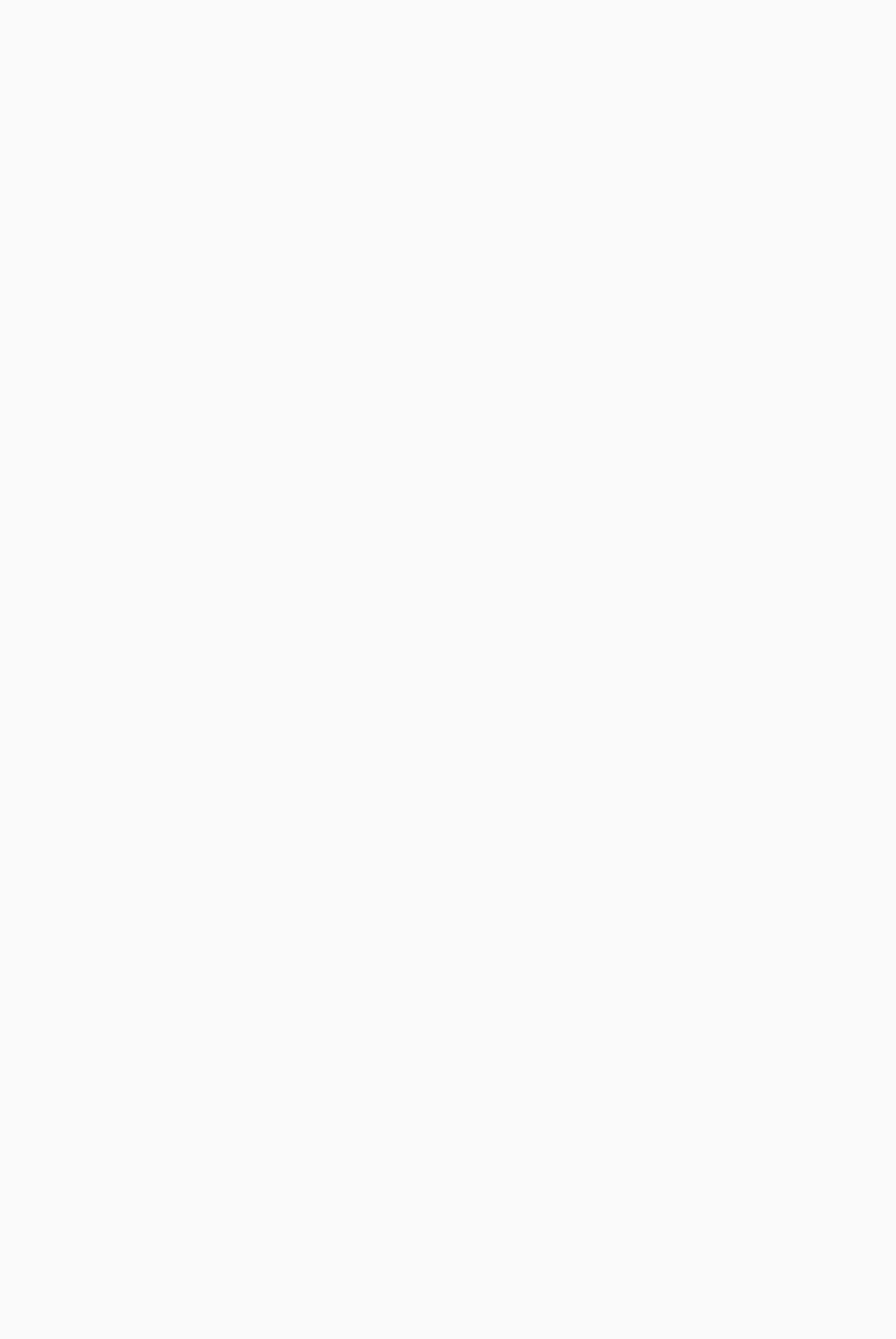
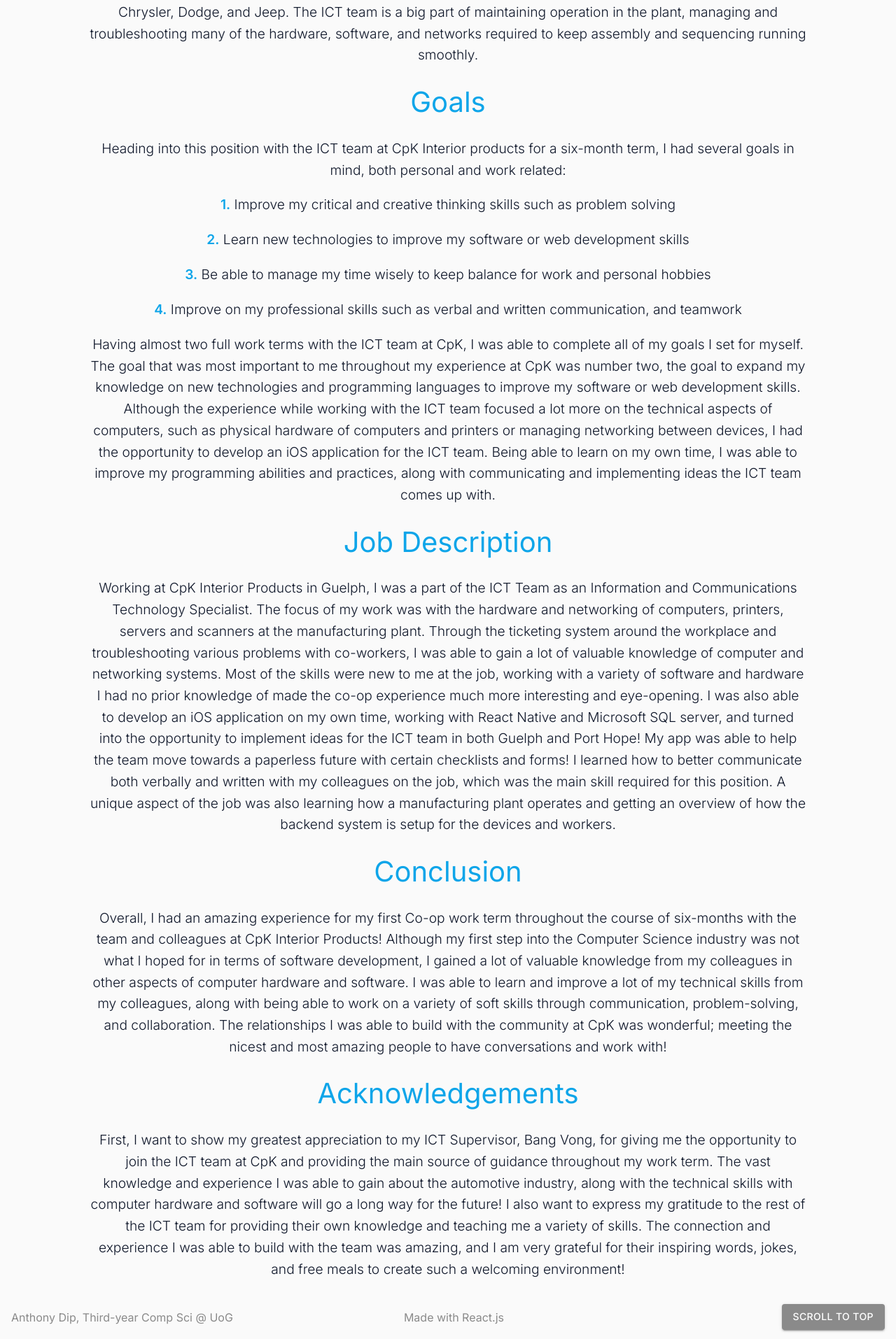
Before and after one commit to anthonydip/cpk-report, a React (Create React App) app: page / in a window 1280 px wide. Shown: the part 825-2739 px from the top of the page at 70% size. Before the commit the page ends 800 px from the top, so only its background shows below. Built offline with nearby package versions, Linux system fonts and the light colour scheme.

Commit message:
Added information and footer

```diff
--- a/public/index.html
+++ b/public/index.html
@@ -3,6 +3,9 @@
   <head>
     <meta charset="utf-8" />
     <link rel="icon" href="%PUBLIC_URL%/favicon.ico" />
+    <link rel="preconnect" href="https://fonts.googleapis.com">
+    <link rel="preconnect" href="https://fonts.gstatic.com" crossorigin>
+    <link href="https://fonts.googleapis.com/css2?family=Inter:wght@100;200;300;400;500;600;700;800;900&display=swap" rel="stylesheet">
     <meta name="viewport" content="width=device-width, initial-scale=1" />
     <meta name="theme-color" content="#000000" />
     <meta
--- a/src/App.js
+++ b/src/App.js
@@ -6,14 +6,14 @@
 
 // Import components
 import Header from './components/Header/Header';
+import Footer from './components/Footer/Footer';
 import { GlobalStyles } from './components/Theme/GlobalStyles';
 import { lightTheme, darkTheme } from './components/Theme/Themes';
 
 // Styled components
 const Title = styled.h1`
-  font-family: 'Inter', sans-serif;
   font-size: 3.75rem;
-  font-weight: 800;
+  font-weight: 1000;
   text-align: center;
 `;
 
@@ -21,6 +21,31 @@
   display: flex;
   justify-content: center;
 `;
+
+const Heading = styled.h1`
+  font-size: 2.5rem;
+  font-weight: 400;
+  color: #0ea5e9;
+`;
+
+const Text = styled.p`
+  font-size: 1.2rem;
+  font-weight: 300;
+  line-height: 1.6;
+`;
+
+const Section = styled.div`
+  text-align: center;
+  width: 80%;
+  margin-left: auto;
+  margin-right: auto;
+`;
+
+const Numbered = styled.span`
+  color: #0ea5e9;
+  font-weight: 600;
+`;
+
 
 const App = () => {
   const [theme, setTheme] = useState(`light`);
@@ -41,6 +66,81 @@
         </Logo>
 
         <Title>CpK Interior Products Inc.</Title>
+
+        <Section>
+          <Heading>Introduction</Heading>
+          <Text>
+            CpK Interior Products is a company that provides assistance in designing automotive part manufacturing, tooling,
+            moulding, assembly, sequencing, and more for companies, striving to become the leading interior automotive supplier in North America.
+            At the award-winning factory located in Guelph is where all of CpK assembly and sequencing takes place;
+            supplying the manufacturing corporation Stellantis which includes brands such as Chrysler, Dodge, and Jeep.
+            The ICT team is a big part of maintaining operation in the plant, managing and troubleshooting many of the hardware,
+            software, and networks required to keep assembly and sequencing running smoothly.
+          </Text>
+        </Section>
+
+        <Section>
+          <Heading>Goals</Heading>
+          <Text>
+            Heading into this position with the ICT team at CpK Interior products for a six-month term, I had several goals in mind, both personal and work related:
+          </Text>
+
+          <Text><Numbered>1.</Numbered>	Improve my critical and creative thinking skills such as problem solving</Text>
+          <Text><Numbered>2.</Numbered>	Learn new technologies to improve my software or web development skills</Text>
+          <Text><Numbered>3.</Numbered>	Be able to manage my time wisely to keep balance for work and personal hobbies</Text>
+          <Text><Numbered>4.</Numbered>	Improve on my professional skills such as verbal and written communication, and teamwork</Text>
+
+          <Text>
+            Having almost two full work terms with the ICT team at CpK, I was able to complete all of my goals I set for myself.
+            The goal that was most important to me throughout my experience at CpK was number two, the goal to expand my knowledge on new technologies
+            and programming languages to improve my software or web development skills. Although the experience while working with the ICT team
+            focused a lot more on the technical aspects of computers, such as physical hardware of computers and printers or managing networking between devices,
+            I had the opportunity to develop an iOS application for the ICT team. Being able to learn on my own time, I was able to improve my programming abilities
+            and practices, along with communicating and implementing ideas the ICT team comes up with.
+          </Text>
+
+        </Section>
+
+        <Section>
+          <Heading>Job Description</Heading>
+          <Text>
+            Working at CpK Interior Products in Guelph, I was a part of the ICT Team as an Information and Communications Technology Specialist.
+            The focus of my work was with the hardware and networking of computers, printers, servers and scanners at the manufacturing plant.
+            Through the ticketing system around the workplace and troubleshooting various problems with co-workers, I was able to gain a lot of valuable
+            knowledge of computer and networking systems. Most of the skills were new to me at the job, working with a variety of software and hardware
+            I had no prior knowledge of made the co-op experience much more interesting and eye-opening. I was also able to develop an iOS application on
+            my own time, working with React Native and Microsoft SQL server, and turned into the opportunity to implement ideas for the ICT team in both
+            Guelph and Port Hope! My app was able to help the team move towards a paperless future with certain checklists and forms! I learned how to better
+            communicate both verbally and written with my colleagues on the job, which was the main skill required for this position.
+            A unique aspect of the job was also learning how a manufacturing plant operates and getting an overview of how the backend system is setup for
+            the devices and workers.
+          </Text>
+        </Section>
+
+        <Section>
+          <Heading>Conclusion</Heading>
+          <Text>
+           Overall, I had an amazing experience for my first Co-op work term throughout the course of six-months with the team and colleagues at CpK Interior Products!
+           Although my first step into the Computer Science industry was not what I hoped for in terms of software development, I gained a lot of valuable knowledge
+           from my colleagues in other aspects of computer hardware and software. I was able to learn and improve a lot of my technical skills from my colleagues,
+           along with being able to work on a variety of soft skills through communication, problem-solving, and collaboration. The relationships I was able to build
+           with the community at CpK was wonderful; meeting the nicest and most amazing people to have conversations and work with!
+          </Text>
+        </Section>
+
+        <Section>
+          <Heading>Acknowledgements</Heading>
+          <Text>
+            First, I want to show my greatest appreciation to my ICT Supervisor, Bang Vong, for giving me the opportunity to join the ICT team at CpK and providing
+            the main source of guidance throughout my work term. The vast knowledge and experience I was able to gain about the automotive industry, along with the
+            technical skills with computer hardware and software will go a long way for the future! I also want to express my gratitude to the rest of the ICT team
+            for providing their own knowledge and teaching me a variety of skills. The connection and experience I was able to build with the team was amazing, and
+            I am very grateful for their inspiring words, jokes, and free meals to create such a welcoming environment!
+          </Text>
+        </Section>
+
+        <Footer/>
+
       </div>
     </ThemeProvider>
   );
--- /dev/null
+++ b/src/components/Footer/Footer.js
@@ -0,0 +1,60 @@
+import styled from 'styled-components';
+
+// Import components
+import Button from '@mui/material/Button';
+
+const Container = styled.div`
+    display: flex;
+    flex-direction: row;
+    padding: 16px;
+    align-items: center;
+`;
+
+const Signature = styled.span`
+    color: #8a8a8a;
+    font-weight: 400;
+    min-width: 300px;
+`;
+
+const Tools = styled(Signature)`
+    text-align: center;
+    flex-grow: 1;
+`;
+
+const BtnContainer = styled.div`
+    min-width: 300px;
+    text-align: right;
+`;
+
+const Footer = () => {
+    // Handle scroll to top button
+    const handleScroll = () => {
+        window.scrollTo({
+            top: 0,
+            behavior: 'smooth'
+        });
+    }
+
+    return(
+        <Container>
+            <Signature>Anthony Dip, Third-year Comp Sci @ UoG</Signature>
+            <Tools>Made with React.js</Tools>
+            <BtnContainer>
+                <Button
+                    onClick={handleScroll}
+                    variant='contained'
+                    sx={{
+                        backgroundColor: '#8a8a8a',
+                        fontFamily: `'Inter', sans-serif;`,
+
+                    }}
+                >
+                    Scroll to Top
+                </Button>
+            </BtnContainer>
+
+        </Container>
+    );
+};
+
+export default Footer;
--- a/src/components/Header/Header.js
+++ b/src/components/Header/Header.js
@@ -1,8 +1,10 @@
 import styled from 'styled-components';
+
+// Import components
 import IconButton from '@mui/material/IconButton';
 import Stack from '@mui/material/Stack';
 
-// Import Icons
+// Import icons
 import DarkModeIcon from '@mui/icons-material/DarkMode';
 import LightModeIcon from '@mui/icons-material/LightMode';
 import GitHubIcon from '@mui/icons-material/GitHub';
--- a/src/components/Theme/GlobalStyles.js
+++ b/src/components/Theme/GlobalStyles.js
@@ -4,7 +4,7 @@
   body {
     background: ${({ theme }) => theme.body};
     color: ${({ theme }) => theme.text};
-    font-family: 'Inter', sans-serif;;
+    font-family: 'Inter', sans-serif;
     transition: all 0.50s linear;
   }
 `;
```
Also changed, not shown: 1 other file (tests, documents, lock files or other folders).
